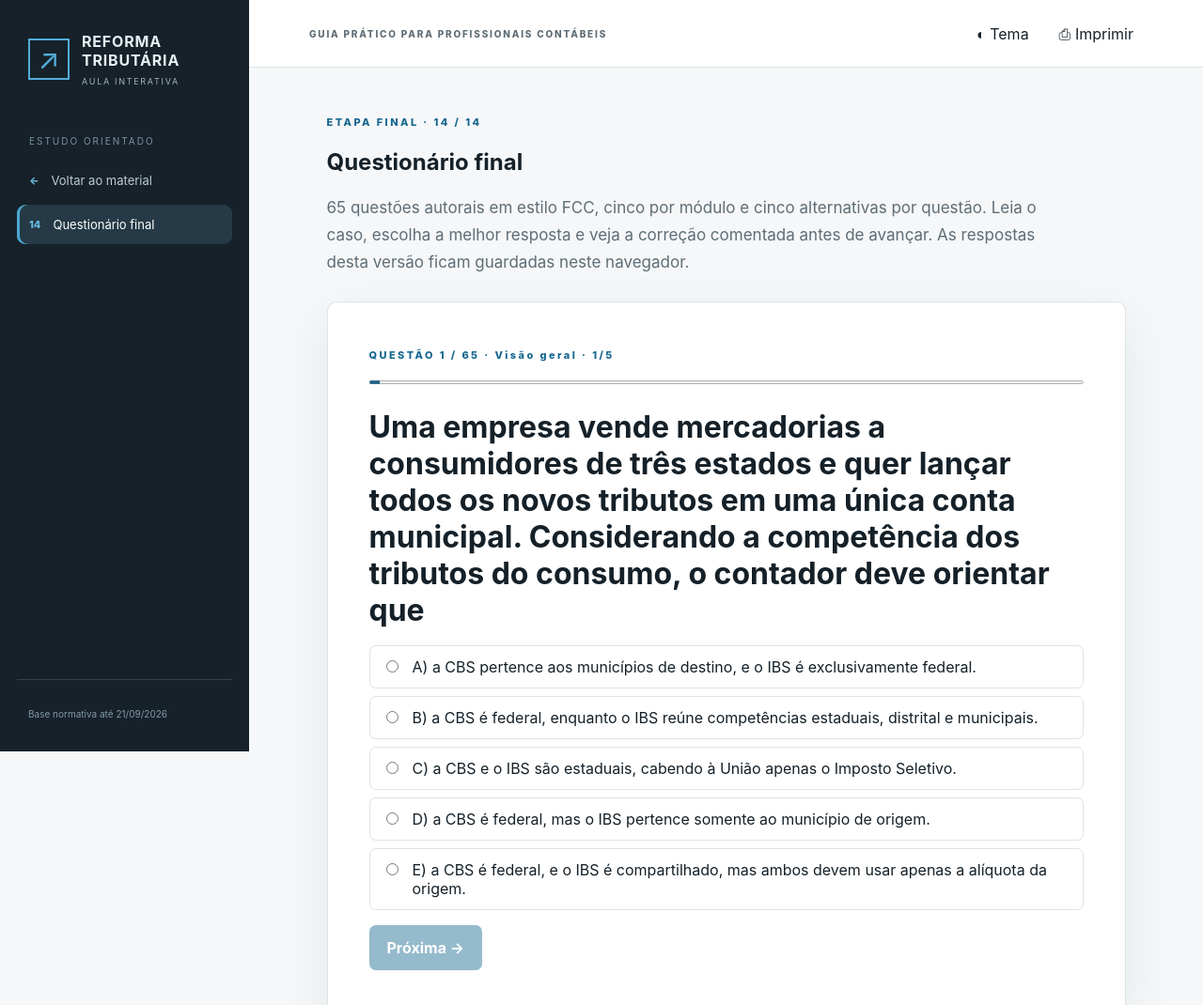
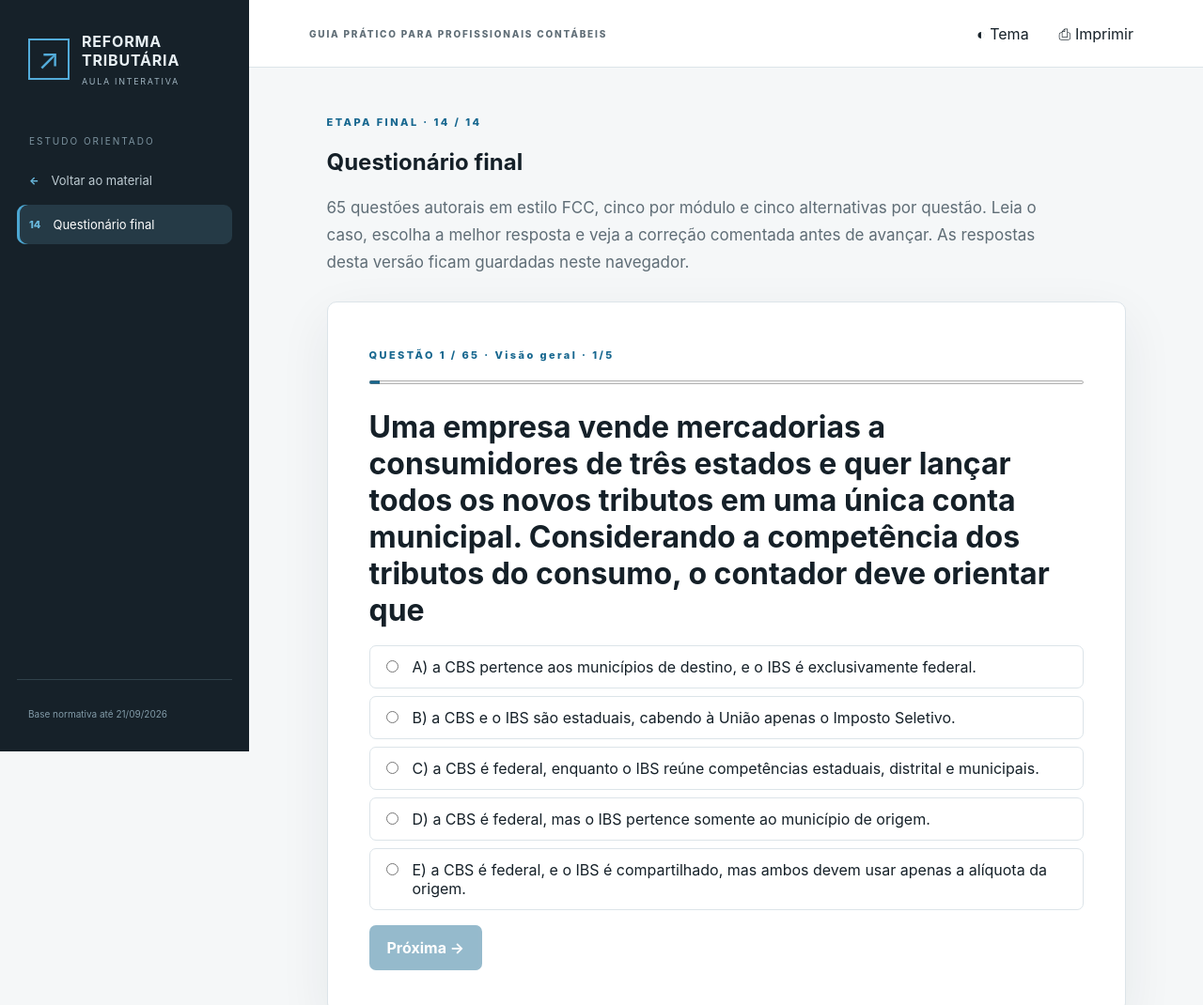
Before and after one commit to Jamessegati/Jbs_auditoria, a plain HTML site: page reforma-tributaria/questionario.html in a window 1280 px wide. Shown: the top 1070 px of the page at 94% size. Drawn offline with Linux system fonts and the light colour scheme.

Commit message:
Randomize answer positions across quiz modules

```diff
--- a/reforma-tributaria/questionario.html
+++ b/reforma-tributaria/questionario.html
@@ -312,8 +312,13 @@ const QUESTION_BANK = {
       'registrar operação, documentos, período, cálculos e fonte normativa aplicada.','guardar só o percentual final porque dispensa reconstituição da base.','substituir notas e contratos por opinião verbal do responsável.','citar apenas o nome do tributo sem identificar o dispositivo usado.','conservar somente os pagamentos bancários do período mais recente.','Uma conclusão fiscal deve permitir refazer cada premissa e localizar sua base normativa.']
   ]
 };
+const ANSWER_SLOTS = [
+  [2,0,4,1,3],[4,2,0,3,1],[1,4,2,0,3],[3,1,4,2,0],[0,3,1,4,2],
+  [2,4,1,3,0],[1,3,0,2,4],[4,0,3,1,2],[3,2,4,0,1],[0,4,2,1,3],
+  [2,1,3,0,4],[4,3,1,2,0],[1,0,4,3,2]
+];
 LESSON_CONTENT.quiz = LESSON_CONTENT.modules.flatMap(module => QUESTION_BANK[module.id].map((row,index) => {
-  const slot = (module.number + index) % 5;
+  const slot = ANSWER_SLOTS[module.number-1][index];
   const wrong = row.slice(2,6);
   const options = [...wrong];
   options.splice(slot,0,row[1]);
```
